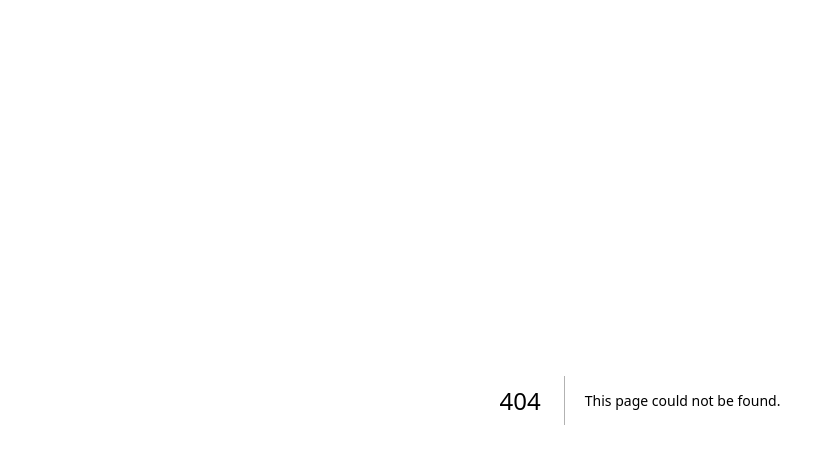
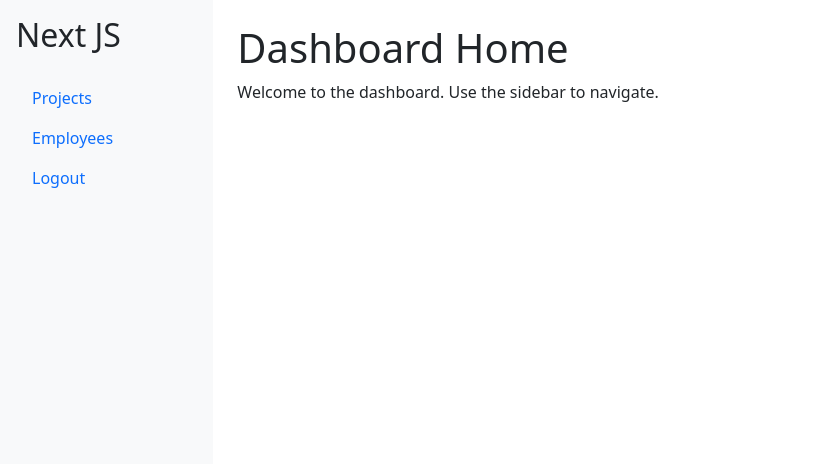
Before and after one commit to kdhttps/next-js-without-cedarling, a Next.js app: page /dashboard in a window 1280 px wide. Before the commit this address had no page. Shown: the top 464 px of the page, without its empty margins (0-824 px from the left). Built offline with nearby package versions, Linux system fonts and the light colour scheme.

Commit message:
feat: add jotai and dashboard pages

```diff
--- a/package.json
+++ b/package.json
@@ -11,6 +11,7 @@
   "dependencies": {
     "axios": "^1.8.1",
     "bootstrap": "^5.3.3",
+    "jotai": "^2.12.1",
     "next": "15.1.7",
     "oidc-client-ts": "^3.1.0",
     "react": "^19.0.0",
--- /dev/null
+++ b/src/app/dashboard/layout.tsx
@@ -0,0 +1,39 @@
+// app/dashboard/layout.js
+import Link from "next/link";
+
+export default function DashboardLayout({
+  children,
+}: Readonly<{
+  children: React.ReactNode;
+}>) {
+  return (
+    <div className="container-fluid">
+      <div className="row">
+        {/* Sidebar */}
+        <div className="col-md-2 bg-light vh-100 p-3">
+          <h2 className="mb-4">Next JS</h2>
+          <ul className="nav flex-column">
+            <li className="nav-item">
+              <Link href="/dashboard/projects" className="nav-link">
+                Projects
+              </Link>
+            </li>
+            <li className="nav-item">
+              <Link href="/dashboard/employees" className="nav-link">
+                Employees
+              </Link>
+            </li>
+            <li className="nav-item">
+              <Link href="/dashboard/manage" className="nav-link">
+                Logout
+              </Link>
+            </li>
+          </ul>
+        </div>
+
+        {/* Main Content */}
+        <div className="col-md-10 p-4">{children}</div>
+      </div>
+    </div>
+  );
+}
--- /dev/null
+++ b/src/app/dashboard/page.tsx
@@ -0,0 +1,9 @@
+// app/dashboard/page.js
+export default function DashboardHome() {
+  return (
+    <div>
+      <h1>Dashboard Home</h1>
+      <p>Welcome to the dashboard. Use the sidebar to navigate.</p>
+    </div>
+  );
+}
--- a/src/app/page.tsx
+++ b/src/app/page.tsx
@@ -8,6 +8,9 @@ export default function Home() {
       <Link href="/login" className="btn btn-success mt-3">
         Go to Login Page
       </Link>
+      <Link href="/dashboard" className="btn btn-success mt-3">
+        Go to Dashboard
+      </Link>
     </div>
   );
 }
--- a/src/factories/getUserInfo.ts
+++ b/src/factories/getUserInfo.ts
@@ -14,4 +14,5 @@ export const getUserInfo = async (accessToken: string) => {
   });
 
   console.log(response);
+  return response;
 };
```
Also changed, not shown: src/app/dashboard/employees/page.tsx (added, +9 -0 lines), src/app/dashboard/projects/page.tsx (added, +9 -0 lines), src/app/login/page.tsx (+17 -7 lines), src/factories/atoms.ts (added, +9 -0 lines), 1 other file (tests, documents, lock files or other folders).
